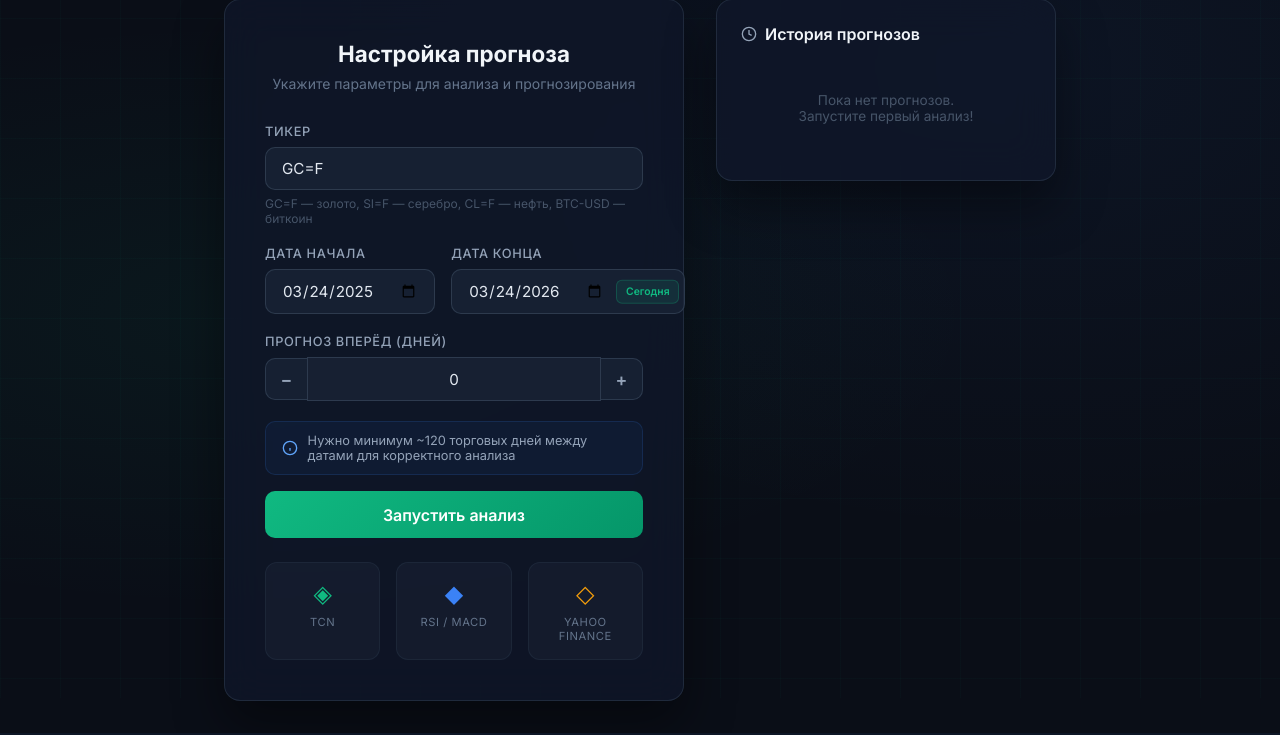
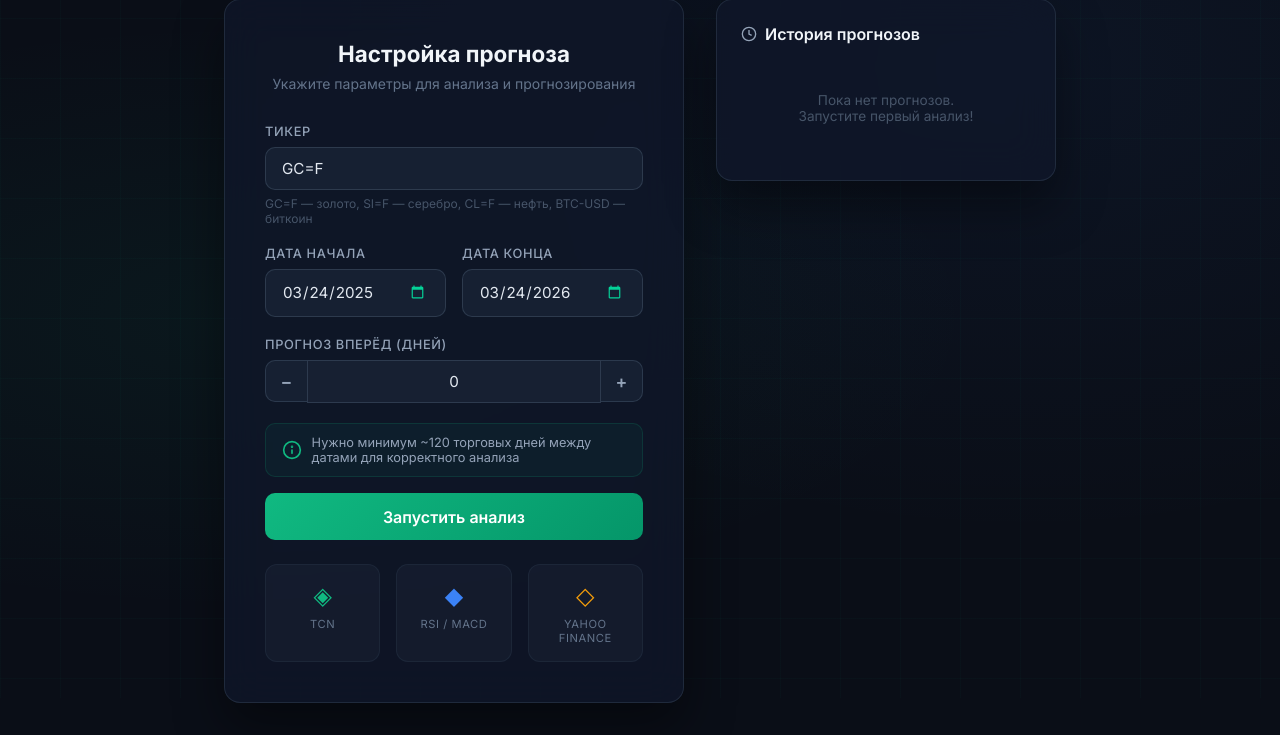
Before and after one commit to StailFX/NeuCast, a FastAPI app: template templates/form.html in a window 1280 px wide. Shown: the part 102-837 px from the top of the page. Run offline with FastAPI, Linux system fonts and the light colour scheme; the template is opened without the code that fills it, so the values that code supplies are empty.

Commit message:
Add Yandex Metrika to all pages, fix form UI
- Add Yandex Metrika counter to all templates
- Add PNG favicon links to all templates
- Remove 'Today' button, dates auto-fill on load
- Style date picker icons in accent green
- Fix info banner icon rendering

```diff
--- a/templates/form.html
+++ b/templates/form.html
@@ -4,7 +4,7 @@
   <meta charset="utf-8">
   <meta name="viewport" content="width=device-width, initial-scale=1">
   <title>NeuCast — Прогноз</title>
-  <link rel="icon" type="image/svg+xml" href="/static/favicon.svg">
+  <link rel="icon" type="image/svg+xml" href="/static/favicon.svg"><link rel="icon" type="image/png" sizes="192x192" href="/static/favicon-192.png"><link rel="icon" type="image/png" sizes="32x32" href="/static/favicon-32.png"><link rel="apple-touch-icon" href="/static/favicon-192.png">
   <link href="https://fonts.googleapis.com/css2?family=Inter:wght@300;400;500;600;700&display=swap" rel="stylesheet">
   <style>
     * { margin: 0; padding: 0; box-sizing: border-box; }
@@ -367,31 +367,19 @@
     .loading-text { color: #94a3b8; font-size: 0.95rem; }
     .loading-sub { color: #475569; font-size: 0.8rem; margin-top: -1rem; }
 
-    /* Date wrap with today button inside */
-    .date-wrap {
-      position: relative;
+    /* Accent calendar icon for date inputs */
+    input[type="date"]::-webkit-calendar-picker-indicator {
+      filter: invert(60%) sepia(80%) saturate(500%) hue-rotate(110deg) brightness(1.1);
+      cursor: pointer;
+      opacity: 0.8;
+      transition: opacity 0.2s;
+      padding: 4px;
     }
-    .date-wrap .form-input { padding-right: 5rem; }
-    .btn-today {
-      position: absolute;
-      right: 6px;
-      top: 50%;
-      transform: translateY(-50%);
-      padding: 0.3rem 0.55rem;
-      font-size: 0.65rem;
-      font-weight: 600;
-      font-family: 'Inter', sans-serif;
-      color: #10b981;
-      background: rgba(16, 185, 129, 0.1);
-      border: 1px solid rgba(16, 185, 129, 0.25);
-      border-radius: 6px;
-      cursor: pointer;
-      transition: all 0.2s;
-      white-space: nowrap;
+    input[type="date"]::-webkit-calendar-picker-indicator:hover {
+      opacity: 1;
     }
-    .btn-today:hover {
-      background: rgba(16, 185, 129, 0.2);
-      border-color: rgba(16, 185, 129, 0.5);
+    input[type="date"]::-webkit-datetime-edit {
+      flex: 1;
     }
 
     /* Days ahead styled controls */
@@ -437,18 +425,23 @@
       padding: 0.7rem 1rem;
       font-size: 0.8rem;
       color: #94a3b8;
-      background: rgba(59, 130, 246, 0.06);
-      border: 1px solid rgba(59, 130, 246, 0.15);
+      background: rgba(16, 185, 129, 0.06);
+      border: 1px solid rgba(16, 185, 129, 0.15);
       border-radius: 10px;
       margin-bottom: 1rem;
     }
-    .info-banner svg { flex-shrink: 0; color: #60a5fa; }
+    .info-banner svg { flex-shrink: 0; min-width: 20px; min-height: 20px; color: #10b981; }
 
     @media (max-width: 900px) {
       .main { flex-direction: column; align-items: center; }
       .history-card { width: 100%; max-width: 460px; }
     }
+
   </style>
+  <!-- Yandex.Metrika -->
+  <script type="text/javascript">(function(m,e,t,r,i,k,a){m[i]=m[i]||function(){(m[i].a=m[i].a||[]).push(arguments)};m[i].l=1*new Date();for(var j=0;j<document.scripts.length;j++){if(document.scripts[j].src===r){return;}}k=e.createElement(t),a=e.getElementsByTagName(t)[0],k.async=1,k.src=r,a.parentNode.insertBefore(k,a)})(window,document,"script","https://mc.yandex.ru/metrika/tag.js?id=108203672","ym");ym(108203672,"init",{ssr:true,webvisor:true,clickmap:true,ecommerce:"dataLayer",referrer:document.referrer,url:location.href,accurateTrackBounce:true,trackLinks:true});</script>
+  <noscript><div><img src="https://mc.yandex.ru/watch/108203672" style="position:absolute;left:-9999px;" alt=""/></div></noscript>
+  <!-- /Yandex.Metrika -->
 </head>
 <body>
   <nav class="navbar">
@@ -496,10 +489,7 @@
             </div>
             <div class="form-group">
               <label for="end_date">Дата конца</label>
-              <div class="date-wrap">
-                <input id="end_date" name="end_date" type="date" class="form-input" required>
-                <button type="button" class="btn-today" onclick="setToday()" title="Сегодня">Сегодня</button>
-              </div>
+              <input id="end_date" name="end_date" type="date" class="form-input" required>
             </div>
           </div>
 
@@ -513,7 +503,7 @@
           </div>
 
           <div class="info-banner" id="infoBanner">
-            <svg width="16" height="16" viewBox="0 0 24 24" fill="none" stroke="currentColor" stroke-width="2"><circle cx="12" cy="12" r="10"/><line x1="12" y1="16" x2="12" y2="12"/><line x1="12" y1="8" x2="12.01" y2="8"/></svg>
+            <svg width="20" height="20" viewBox="0 0 24 24" fill="none" stroke="currentColor" stroke-width="2" stroke-linecap="round" stroke-linejoin="round"><circle cx="12" cy="12" r="10"/><line x1="12" y1="16" x2="12" y2="12"/><circle cx="12" cy="8" r="0.5" fill="currentColor"/></svg>
             Нужно минимум ~120 торговых дней между датами для корректного анализа
           </div>
 
@@ -578,10 +568,6 @@
       document.getElementById('end_date').value = fmt(today);
     })();
 
-    function setToday() {
-      document.getElementById('end_date').value = new Date().toISOString().slice(0, 10);
-    }
-
     function adjustDays(delta) {
       const inp = document.getElementById('days_ahead');
       let v = parseInt(inp.value) || 0;
--- a/templates/login.html
+++ b/templates/login.html
@@ -7,7 +7,7 @@
   <meta name="description" content="Войдите в NeuCast для AI-прогнозирования котировок акций, золота, нефти и криптовалют с помощью ансамбля нейросетей.">
   <meta name="robots" content="noindex, follow">
   <link rel="canonical" href="https://neucast.ru/login">
-  <link rel="icon" type="image/svg+xml" href="/static/favicon.svg">
+  <link rel="icon" type="image/svg+xml" href="/static/favicon.svg"><link rel="icon" type="image/png" sizes="192x192" href="/static/favicon-192.png"><link rel="icon" type="image/png" sizes="32x32" href="/static/favicon-32.png"><link rel="apple-touch-icon" href="/static/favicon-192.png">
   <link href="https://fonts.googleapis.com/css2?family=Inter:wght@300;400;500;600;700&display=swap" rel="stylesheet">
   <style>
     * { margin: 0; padding: 0; box-sizing: border-box; }
@@ -168,6 +168,10 @@
       font-size: 0.8rem;
     }
   </style>
+  <!-- Yandex.Metrika -->
+  <script type="text/javascript">(function(m,e,t,r,i,k,a){m[i]=m[i]||function(){(m[i].a=m[i].a||[]).push(arguments)};m[i].l=1*new Date();for(var j=0;j<document.scripts.length;j++){if(document.scripts[j].src===r){return;}}k=e.createElement(t),a=e.getElementsByTagName(t)[0],k.async=1,k.src=r,a.parentNode.insertBefore(k,a)})(window,document,"script","https://mc.yandex.ru/metrika/tag.js?id=108203672","ym");ym(108203672,"init",{ssr:true,webvisor:true,clickmap:true,ecommerce:"dataLayer",referrer:document.referrer,url:location.href,accurateTrackBounce:true,trackLinks:true});</script>
+  <noscript><div><img src="https://mc.yandex.ru/watch/108203672" style="position:absolute;left:-9999px;" alt=""/></div></noscript>
+  <!-- /Yandex.Metrika -->
 </head>
 <body>
   <div class="login-wrapper">
--- a/templates/portfolio.html
+++ b/templates/portfolio.html
@@ -6,7 +6,7 @@
   <title>NeuCast — Портфель Марковица | Оптимизация портфеля акций</title>
   <meta name="description" content="Оптимизация инвестиционного портфеля по Марковицу. Efficient Frontier, Max Sharpe Ratio, Min Variance — визуализация и расчёт оптимального распределения активов.">
   <meta name="robots" content="noindex, nofollow">
-  <link rel="icon" type="image/svg+xml" href="/static/favicon.svg">
+  <link rel="icon" type="image/svg+xml" href="/static/favicon.svg"><link rel="icon" type="image/png" sizes="192x192" href="/static/favicon-192.png"><link rel="icon" type="image/png" sizes="32x32" href="/static/favicon-32.png"><link rel="apple-touch-icon" href="/static/favicon-192.png">
   <link href="https://fonts.googleapis.com/css2?family=Inter:wght@300;400;500;600;700;800&display=swap" rel="stylesheet">
   <script src="https://cdn.plot.ly/plotly-2.27.0.min.js"></script>
   <style>
@@ -132,6 +132,10 @@
       .form-row { flex-direction: column; }
     }
   </style>
+  <!-- Yandex.Metrika -->
+  <script type="text/javascript">(function(m,e,t,r,i,k,a){m[i]=m[i]||function(){(m[i].a=m[i].a||[]).push(arguments)};m[i].l=1*new Date();for(var j=0;j<document.scripts.length;j++){if(document.scripts[j].src===r){return;}}k=e.createElement(t),a=e.getElementsByTagName(t)[0],k.async=1,k.src=r,a.parentNode.insertBefore(k,a)})(window,document,"script","https://mc.yandex.ru/metrika/tag.js?id=108203672","ym");ym(108203672,"init",{ssr:true,webvisor:true,clickmap:true,ecommerce:"dataLayer",referrer:document.referrer,url:location.href,accurateTrackBounce:true,trackLinks:true});</script>
+  <noscript><div><img src="https://mc.yandex.ru/watch/108203672" style="position:absolute;left:-9999px;" alt=""/></div></noscript>
+  <!-- /Yandex.Metrika -->
 </head>
 <body>
   <nav class="navbar">
--- a/templates/predict.html
+++ b/templates/predict.html
@@ -6,7 +6,7 @@
   <title>NeuCast — Прогноз {{ ticker }} | AI-анализ котировок</title>
   <meta name="description" content="AI-прогноз котировок {{ ticker }} — ансамбль TCN + CatBoost + XGBoost + LightGBM с Monte Carlo симуляциями.">
   <meta name="robots" content="noindex, nofollow">
-  <link rel="icon" type="image/svg+xml" href="/static/favicon.svg">
+  <link rel="icon" type="image/svg+xml" href="/static/favicon.svg"><link rel="icon" type="image/png" sizes="192x192" href="/static/favicon-192.png"><link rel="icon" type="image/png" sizes="32x32" href="/static/favicon-32.png"><link rel="apple-touch-icon" href="/static/favicon-192.png">
   <link href="https://fonts.googleapis.com/css2?family=Inter:wght@300;400;500;600;700;800&display=swap" rel="stylesheet">
   <script src="https://cdn.plot.ly/plotly-2.27.0.min.js"></script>
   <style>
@@ -459,6 +459,10 @@
       .live-ticker { display: none; }
     }
   </style>
+  <!-- Yandex.Metrika -->
+  <script type="text/javascript">(function(m,e,t,r,i,k,a){m[i]=m[i]||function(){(m[i].a=m[i].a||[]).push(arguments)};m[i].l=1*new Date();for(var j=0;j<document.scripts.length;j++){if(document.scripts[j].src===r){return;}}k=e.createElement(t),a=e.getElementsByTagName(t)[0],k.async=1,k.src=r,a.parentNode.insertBefore(k,a)})(window,document,"script","https://mc.yandex.ru/metrika/tag.js?id=108203672","ym");ym(108203672,"init",{ssr:true,webvisor:true,clickmap:true,ecommerce:"dataLayer",referrer:document.referrer,url:location.href,accurateTrackBounce:true,trackLinks:true});</script>
+  <noscript><div><img src="https://mc.yandex.ru/watch/108203672" style="position:absolute;left:-9999px;" alt=""/></div></noscript>
+  <!-- /Yandex.Metrika -->
 </head>
 <body>
   <nav class="navbar">
--- a/templates/register.html
+++ b/templates/register.html
@@ -6,7 +6,7 @@
   <title>NeuCast — Регистрация | AI-прогнозирование финансовых рынков</title>
   <meta name="description" content="Зарегистрируйтесь бесплатно в NeuCast — AI-платформе для прогнозирования котировок акций, золота, нефти и криптовалют. Ансамбль из 4 ML-моделей.">
   <link rel="canonical" href="https://neucast.ru/register">
-  <link rel="icon" type="image/svg+xml" href="/static/favicon.svg">
+  <link rel="icon" type="image/svg+xml" href="/static/favicon.svg"><link rel="icon" type="image/png" sizes="192x192" href="/static/favicon-192.png"><link rel="icon" type="image/png" sizes="32x32" href="/static/favicon-32.png"><link rel="apple-touch-icon" href="/static/favicon-192.png">
   <link href="https://fonts.googleapis.com/css2?family=Inter:wght@300;400;500;600;700&display=swap" rel="stylesheet">
   <style>
     * { margin: 0; padding: 0; box-sizing: border-box; }
@@ -148,6 +148,10 @@
     }
     .footer-note a:hover { text-decoration: underline; }
   </style>
+  <!-- Yandex.Metrika -->
+  <script type="text/javascript">(function(m,e,t,r,i,k,a){m[i]=m[i]||function(){(m[i].a=m[i].a||[]).push(arguments)};m[i].l=1*new Date();for(var j=0;j<document.scripts.length;j++){if(document.scripts[j].src===r){return;}}k=e.createElement(t),a=e.getElementsByTagName(t)[0],k.async=1,k.src=r,a.parentNode.insertBefore(k,a)})(window,document,"script","https://mc.yandex.ru/metrika/tag.js?id=108203672","ym");ym(108203672,"init",{ssr:true,webvisor:true,clickmap:true,ecommerce:"dataLayer",referrer:document.referrer,url:location.href,accurateTrackBounce:true,trackLinks:true});</script>
+  <noscript><div><img src="https://mc.yandex.ru/watch/108203672" style="position:absolute;left:-9999px;" alt=""/></div></noscript>
+  <!-- /Yandex.Metrika -->
 </head>
 <body>
   <div class="login-wrapper">
--- a/templates/waiting.html
+++ b/templates/waiting.html
@@ -4,7 +4,7 @@
   <meta charset="utf-8">
   <meta name="viewport" content="width=device-width, initial-scale=1">
   <title>NeuCast — Расчёт прогноза...</title>
-  <link rel="icon" type="image/svg+xml" href="/static/favicon.svg">
+  <link rel="icon" type="image/svg+xml" href="/static/favicon.svg"><link rel="icon" type="image/png" sizes="192x192" href="/static/favicon-192.png"><link rel="icon" type="image/png" sizes="32x32" href="/static/favicon-32.png"><link rel="apple-touch-icon" href="/static/favicon-192.png">
   <link href="https://fonts.googleapis.com/css2?family=Inter:wght@300;400;500;600;700&display=swap" rel="stylesheet">
   <style>
     * { margin: 0; padding: 0; box-sizing: border-box; }
@@ -251,6 +251,10 @@
       margin-top: 0.5rem;
     }
   </style>
+  <!-- Yandex.Metrika -->
+  <script type="text/javascript">(function(m,e,t,r,i,k,a){m[i]=m[i]||function(){(m[i].a=m[i].a||[]).push(arguments)};m[i].l=1*new Date();for(var j=0;j<document.scripts.length;j++){if(document.scripts[j].src===r){return;}}k=e.createElement(t),a=e.getElementsByTagName(t)[0],k.async=1,k.src=r,a.parentNode.insertBefore(k,a)})(window,document,"script","https://mc.yandex.ru/metrika/tag.js?id=108203672","ym");ym(108203672,"init",{ssr:true,webvisor:true,clickmap:true,ecommerce:"dataLayer",referrer:document.referrer,url:location.href,accurateTrackBounce:true,trackLinks:true});</script>
+  <noscript><div><img src="https://mc.yandex.ru/watch/108203672" style="position:absolute;left:-9999px;" alt=""/></div></noscript>
+  <!-- /Yandex.Metrika -->
 </head>
 <body>
   <div class="waiting-container">
```
